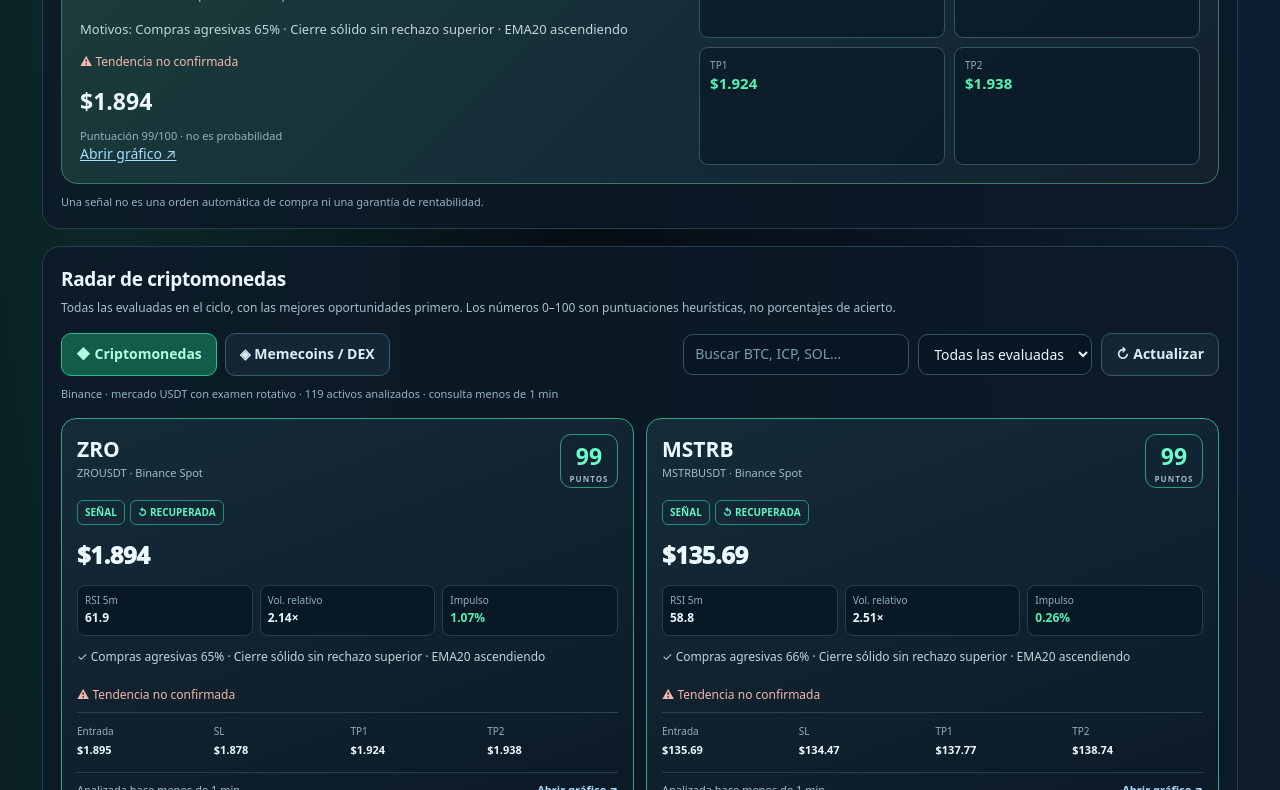
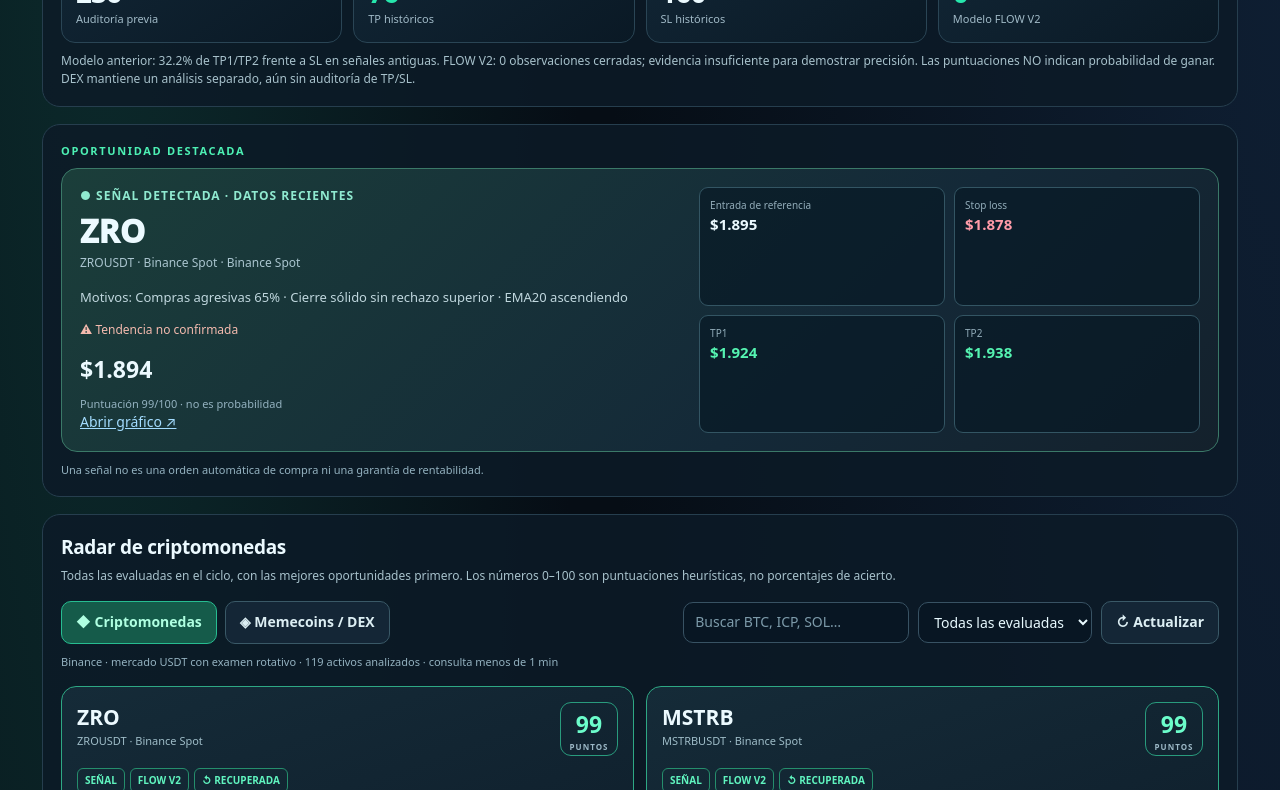
Before and after one commit to quispillocharly-gif/Cripto-ia-, a website: page index.html in a window 1280 px wide. Shown: the part 580-1370 px from the top of the page. Drawn offline with Linux system fonts and the light colour scheme.

Commit message:
Mostrar inteligencia FLOW V2 y evidencia de aciertos/pérdidas de forma transparente

```diff
--- a/index.html
+++ b/index.html
@@ -60,6 +60,17 @@ select.search{cursor:pointer}.grow{flex:1}.source{font-size:11px;color:#94b2c0;m
 <section class="hero"><div><div class="eyebrow">MERCADO CRIPTO · SEÑALES Y DESCUBRIMIENTO</div><h1>Tu radar.<br><strong>Directo a las señales.</strong></h1><p class="lead">Criptomonedas, memecoins y nuevos pools en una sola pantalla. Clasifica oportunidades, descarta señales débiles y vuelve a evaluarlas cuando cambian las condiciones.</p></div>
 <div class="monitor"><div class="monitor-title">CENTRO DE ANÁLISIS · ESTADO</div><div class="monitor-main"><b id="monitorAge">—</b><span id="monitorStatus">Conectando al radar</span></div><div class="monitor-small" id="monitorDetail">Consultando los últimos resultados publicados…</div><div class="monitor-small" id="sourceHealth"></div></div></section>
 <div class="summary"><div class="stat"><b id="statTotal">—</b><small>Activos del último escaneo</small></div><div class="stat"><b class="green" id="statSignals">—</b><small>Señales detectadas</small></div><div class="stat"><b class="yellow" id="statWatch">—</b><small>En vigilancia</small></div><div class="stat"><b id="statRecovered">—</b><small>Reconsideradas</small></div></div>
+<section class="section" id="learning">
+<h2 class="section-title">Motor inteligente · FLOW V2</h2>
+<p class="section-sub">No considera el puntaje como probabilidad. Para Spot evalúa la presión compradora real, el rechazo de velas y el spread antes de confirmar una señal. Aprende estadísticamente de los resultados cerrados; el modelo necesita suficientes observaciones nuevas antes de valorar su precisión.</p>
+<div id="brain" class="summary" style="margin-bottom:9px">
+<div class="stat"><b>—</b><small>Evaluaciones comprobadas</small></div>
+<div class="stat"><b>—</b><small>TP históricos</small></div>
+<div class="stat"><b>—</b><small>SL históricos</small></div>
+<div class="stat"><b>—</b><small>Modelo actual</small></div>
+</div>
+<p id="brainNote" class="section-sub" style="margin:6px 0 0">Recuperando evidencia del sistema…</p>
+</section>
 <section class="section"><div class="eyebrow">OPORTUNIDAD DESTACADA</div><div id="spotlight" class="feature wait"><div class="placeholder">Recuperando los resultados del radar…</div></div><p class="source" id="spotlightNote">Una señal no es una orden automática de compra ni una garantía de rentabilidad.</p></section>
 <section class="section" id="scanner"><h2 class="section-title">Radar de criptomonedas</h2><p class="section-sub">Todas las evaluadas en el ciclo, con las mejores oportunidades primero. Los números 0–100 son puntuaciones heurísticas, no porcentajes de acierto.</p>
 <div class="toolbar"><div class="tabs"><button class="active" id="tabSpot" type="button">◆ Criptomonedas</button><button id="tabDex" type="button">◈ Memecoins / DEX</button></div>
@@ -67,7 +78,7 @@ select.search{cursor:pointer}.grow{flex:1}.source{font-size:11px;color:#94b2c0;m
 <select class="search" id="filter" aria-label="Filtrar oportunidades"><option value="all">Todas las evaluadas</option><option value="signal">Señales</option><option value="watch">En vigilancia</option><option value="reject">Descartadas</option><option value="new">Nuevas en 24h</option><option value="reconsidered">Recuperadas</option></select>
 <button id="refresh" type="button">↻ Actualizar</button></div>
 <p class="source" id="source">Datos pendientes</p><div id="cards" class="cards"><div class="placeholder">Cargando criptomonedas…</div></div><button class="loadmore" id="more" type="button" hidden>Ver más criptomonedas ↓</button></section>
-<section class="section"><h2 class="section-title">Aprendizaje por resultados</h2><p class="section-sub">Auditoría de TP1, TP2 y SL en Binance Spot usando velas posteriores a cada señal. No incluye ejecuciones reales, comisiones ni deslizamiento. No existe todavía entrenamiento automático del modelo.</p><div id="performance" class="summary" style="margin-bottom:12px"></div><h3 class="section-title" style="font-size:15px">Últimas señales registradas</h3><div class="history" id="history"><div class="placeholder">Consultando historial…</div></div></section>
+<section class="section"><h2 class="section-title">Aprendizaje por resultados</h2><p class="section-sub">Auditoría de TP1, TP2 y SL en Binance Spot usando velas posteriores a cada señal. No incluye ejecuciones reales, comisiones ni deslizamiento. El aprendizaje actual es estadístico y revisa señales comprobadas, no una red neuronal entrenada.</p><div id="performance" class="summary" style="margin-bottom:12px"></div><h3 class="section-title" style="font-size:15px">Últimas señales registradas</h3><div class="history" id="history"><div class="placeholder">Consultando historial…</div></div></section>
 <section class="section"><h2 class="section-title">Descartar y reconsiderar</h2><p class="section-sub">Se guarda el estado de los candidatos observados; si un activo vuelve a reunir condiciones, puede regresar a vigilancia o señal.</p><div class="history" id="events"><div class="placeholder">Sin movimientos de clasificación todavía.</div></div></section>
 <footer class="disclaimer">CRIPTO IA · Versión de radar automatizado, no inteligencia artificial entrenada ni asesoramiento financiero. Análisis basado en reglas matemáticas y datos públicos. Los nuevos tokens pueden ser fraudulentos, difíciles de vender o sufrir pérdidas totales. GitHub Actions programa las comprobaciones aproximadamente cada cinco minutos; puede retrasarse y no garantiza actividad ininterrumpida 24/7. Siempre se muestra la antigüedad de los datos para evitar confundirlos con cotizaciones en tiempo real.</footer>
 </div>
@@ -117,9 +128,9 @@ function coin(r){
  const v2=r.kind==='dex'?compact(r.volume):(Number(r.volRatio)||0).toFixed(2)+'×';
  const title1=r.kind==='dex'?'Liquidez':'RSI 5m',title2=r.kind==='dex'?'Vol. 5m':'Vol. relativo';
  return '<article class="coin '+escapeHtml(r.status)+'"><div class="coin-top"><div><div class="coin-name">'+escapeHtml(r.symbol||r.name)+'</div><div class="coin-detail">'+escapeHtml(r.name||'')+' · '+escapeHtml(r.chain||'')+'</div></div><div class="score">'+escapeHtml(r.score)+'<small>PUNTOS</small></div></div>'+
- '<div class="tags"><span class="tag '+(r.status==='signal'?'good':r.status==='watch'?'warn':'bad')+'">'+state+'</span>'+(r.isNew?'<span class="tag good">NUEVA 24 H</span>':'')+(r.reconsidered?'<span class="tag good">↺ RECUPERADA</span>':'')+'</div>'+
+ '<div class="tags"><span class="tag '+(r.status==='signal'?'good':r.status==='watch'?'warn':'bad')+'">'+state+'</span>'+(r.setupVersion==='FLOW_V2'?'<span class="tag good">FLOW V2</span>':'')+(r.isNew?'<span class="tag good">NUEVA 24 H</span>':'')+(r.reconsidered?'<span class="tag good">↺ RECUPERADA</span>':'')+'</div>'+
  '<div class="coin-price">'+fmt(r.price)+'</div><div class="coin-metrics"><div class="cm"><small>'+title1+'</small><b>'+v1+'</b></div><div class="cm"><small>'+title2+'</small><b>'+v2+'</b></div><div class="cm"><small>Impulso</small><b style="color:'+(green?'#56f1b2':'#ff99a6')+'">'+trend.toFixed(2)+'%</b></div></div>'+
- '<div class="why">✓ '+escapeHtml((r.why||[]).slice(0,3).join(' · ')||'Aún sin confirmación suficiente')+'</div>'+(risky?'<div class="risk">⚠ '+escapeHtml(risky)+'</div>':'<div class="risk"></div>')+
+ '<div class="why">✓ '+escapeHtml((r.why||[]).slice(0,3).join(' · ')||'Aún sin confirmación suficiente')+(r.setupVersion==='FLOW_V2'&&r.takerBuyPct!=null?' · Flujo comprador '+escapeHtml(r.takerBuyPct)+'%':'')+'</div>'+(risky?'<div class="risk">⚠ '+escapeHtml(risky)+'</div>':'<div class="risk"></div>')+
  '<div class="coin-levels"><div><small>Entrada</small><b>'+fmt(r.entry)+'</b></div><div><small>SL</small><b>'+fmt(r.stop)+'</b></div><div><small>TP1</small><b>'+fmt(r.tp1)+'</b></div><div><small>TP2</small><b>'+fmt(r.tp2)+'</b></div></div>'+
  '<div class="coin-foot"><span>Analizada hace '+age(r.updatedAt)+'</span>'+link(r)+'</div></article>';
 }
@@ -134,6 +145,7 @@ function listing(){
 }
 function outcome(h){
  const o=h.outcome;
+ if(h.shadow)return {text:'◇ Prueba sombra · '+(o==='tp2'?'TP2':o==='tp1'?'TP1':o==='sl'?'SL':o==='expired'?'Expirada':'Pendiente'),cls:''};
  if(o==='tp2')return {text:'✓ TP2 verificado',cls:'good'};
  if(o==='tp1')return {text:h.closedAt?'✓ TP1 verificado':'✓ TP1 tocado · abierta',cls:'good'};
  if(o==='sl')return {text:'✕ Stop loss',cls:'bad'};
@@ -143,19 +155,31 @@ function outcome(h){
  return {text:'En comprobación',cls:''};
 }
 function history(){
- const rows=Array.isArray(db.history)?db.history:[],spot=rows.filter(x=>x.kind==='spot'),count=o=>spot.filter(x=>x.outcome===o).length;
+ const rows=Array.isArray(db.history)?db.history.filter(x=>!x.shadow):[],spot=rows.filter(x=>x.kind==='spot'),count=o=>spot.filter(x=>x.outcome===o).length;
  const tp1=spot.filter(x=>x.outcome==='tp1'&&x.closedAt).length,tp2=count('tp2'),sl=count('sl'),amb=count('ambiguous');
  byId('performance').innerHTML=[['TP1 verificados',tp1,'green'],['TP2 verificados',tp2,'green'],['SL verificados',sl,''],['Ambiguos',amb,'yellow']].map(a=>'<div class="stat"><b class="'+a[2]+'">'+a[1]+'</b><small>'+a[0]+'</small></div>').join('');
  byId('history').innerHTML=rows.length?rows.slice(0,22).map(h=>{const o=outcome(h);return '<div class="entry"><div><strong>'+escapeHtml(h.symbol||h.name)+'</strong><div><span>'+time(h.detectedAt)+' · Entrada '+fmt(h.entry)+'</span></div></div><div class="statusText '+o.cls+'">'+o.text+'</div></div>'}).join(''):'<div class="placeholder">Todavía no hay señales archivadas.</div>';
  const ev=Array.isArray(db.events)?db.events:[];
  byId('events').innerHTML=ev.length?ev.slice(0,14).map(e=>'<div class="entry"><div><strong>'+escapeHtml(e.symbol)+'</strong><div><span>'+time(e.at)+'</span></div></div><div class="statusText '+(e.to==='reject'?'bad':'good')+'">'+escapeHtml(e.from==='reject'?'DESCARTADA ↗ '+(statusNames[e.to]||e.to):(statusNames[e.from]||e.from)+' → '+(statusNames[e.to]||e.to))+'</div></div>').join(''):'<div class="placeholder">Aún no hay transiciones guardadas.</div>';
 }
+function renderBrain(){
+ const model=db.intelligence||{},legacy=model.legacy||{},current=model.current||{};
+ const tiles=[
+ ['Auditoría previa',legacy.sample||0,''],['TP históricos',legacy.wins||0,'green'],['SL históricos',legacy.losses||0,''],
+ ['Modelo FLOW V2',current.sample||0,'green']
+ ];
+ byId('brain').innerHTML=tiles.map(x=>'<div class="stat"><b class="'+x[2]+'">'+x[1]+'</b><small>'+x[0]+'</small></div>').join('');
+ const count=current.sample||0;
+ const base=legacy.sample||0;
+ const pct=base&&Number.isFinite(Number(legacy.observedHitRate))?legacy.observedHitRate+'% de TP1/TP2 frente a SL en señales antiguas':'sin suficiente historial';
+ byId('brainNote').textContent='Modelo anterior: '+pct+'. FLOW V2: '+count+' observaciones cerradas; '+(count<40?'evidencia insuficiente para demostrar precisión':'revisión estadística activa')+'. Las puntuaciones NO indican probabilidad de ganar. DEX mantiene un análisis separado, aún sin auditoría de TP/SL.';
+}
 function render(){
  if(!db)return;
  freshness();
  const a=allItems();byId('statTotal').textContent=a.length;byId('statSignals').textContent=a.filter(x=>x.status==='signal').length;
  byId('statWatch').textContent=a.filter(x=>x.status==='watch').length;byId('statRecovered').textContent=a.filter(x=>x.reconsidered).length;
- highlight();listing();history();
+ renderBrain();highlight();listing();history();
 }
 async function fetchData(){
  const links=['./data/results.json','./public/data/results.json'];
```
